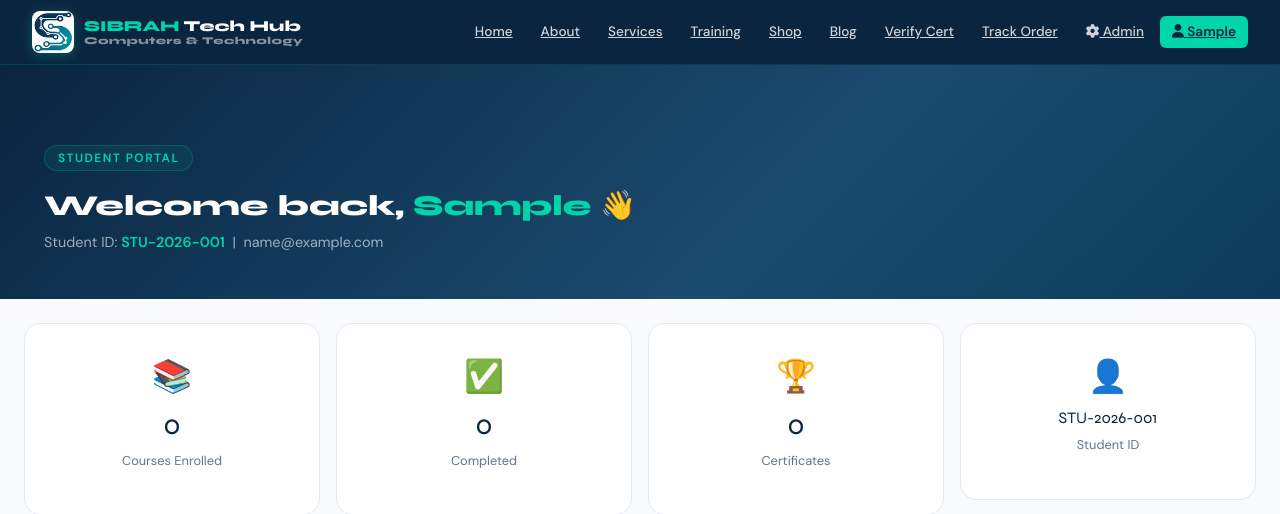
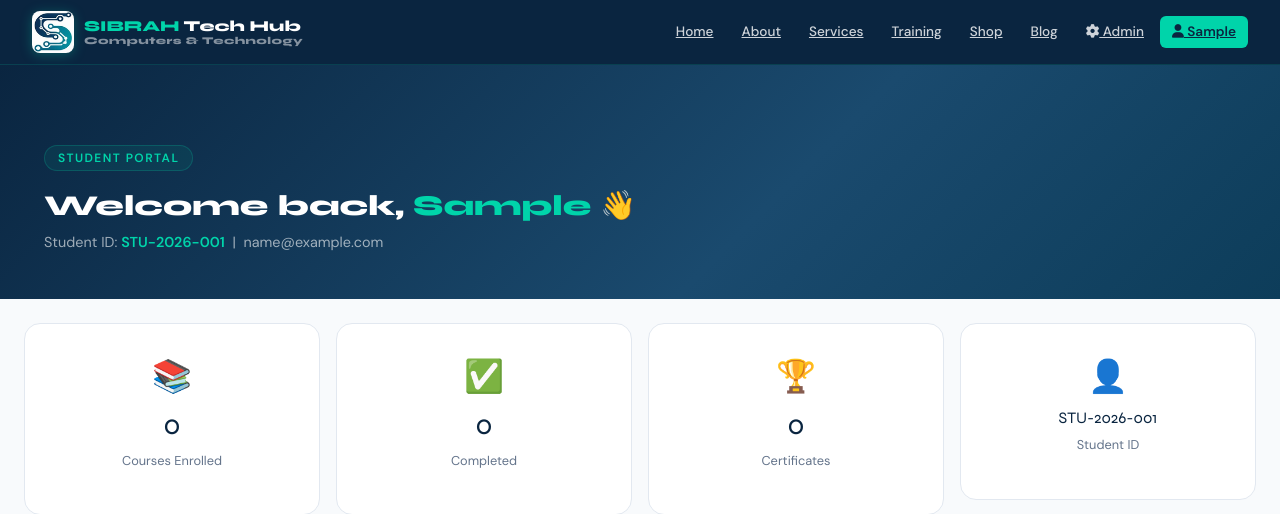
Before and after one commit to Ib-suleiman/sibrah-backend, a Django app: page /portal/dashboard/ in a window 1280 px wide. Shown: the top 514 px of the page. Run offline with Django 4.2, Linux system fonts and the light colour scheme; the visitor is signed in with stand-in values (Sample User, id 1); data that the repository does not hold is empty.

Commit message:
made changes in nav bar

```diff
--- a/templates/base.html
+++ b/templates/base.html
@@ -144,8 +144,8 @@ body { font-family: var(--font-body); background: var(--light); }
     <a href="{% url 'training:course_list' %}" class="nav-link-item {% if 'training' in request.path %}active-link{% endif %}">Training</a>
     <a href="{% url 'shop:shop_home' %}" class="nav-link-item {% if 'shop' in request.path %}active-link{% endif %}">Shop</a>
     <a href="{% url 'blog:post_list' %}" class="nav-link-item {% if 'blog' in request.path %}active-link{% endif %}">Blog</a>
-    <a href="{% url 'certificates:verify' %}" class="nav-link-item">Verify Cert</a>
-    <a href="{% url 'shop:track_order' %}" class="nav-link-item">Track Order</a>
+    {% comment %} <a href="{% url 'certificates:verify' %}" class="nav-link-item">Verify Cert</a>
+    <a href="{% url 'shop:track_order' %}" class="nav-link-item">Track Order</a> {% endcomment %}
     {% if user.is_authenticated %}
       {% if user.is_admin_user %}
         <a href="{% url 'accounts:admin_dashboard' %}" class="nav-link-item"><i class="fas fa-cog"></i> Admin</a>
```
